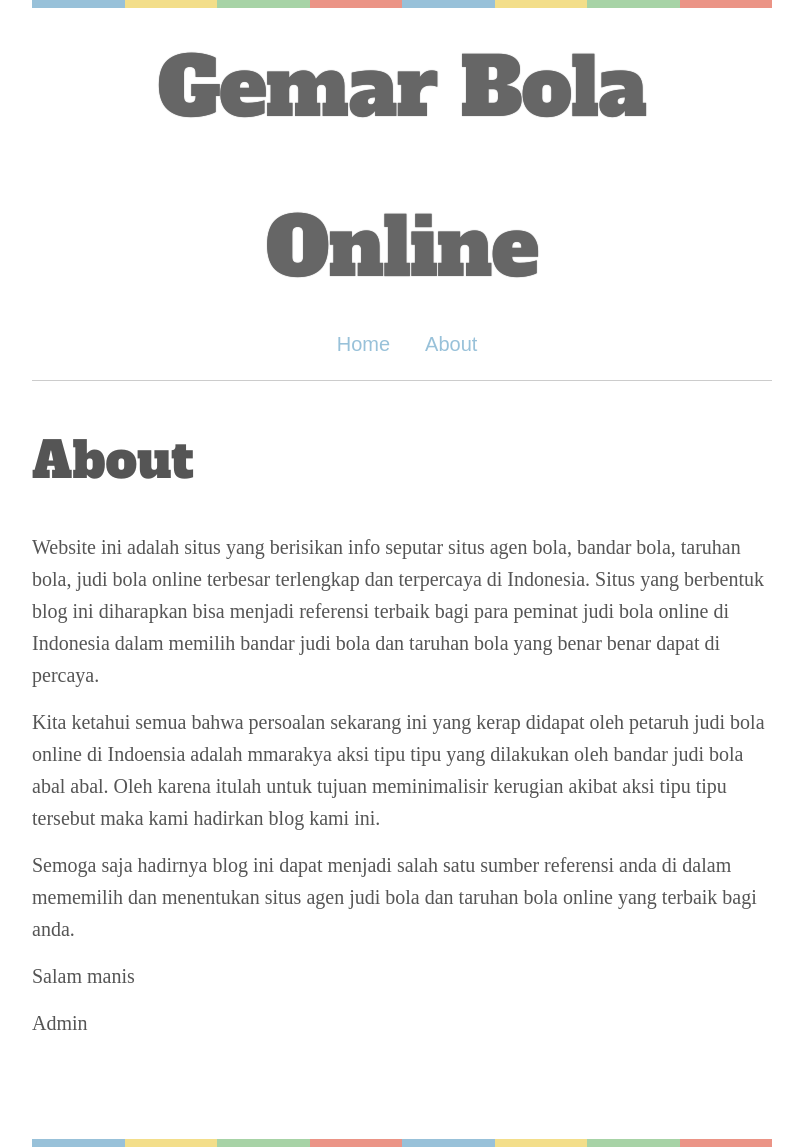
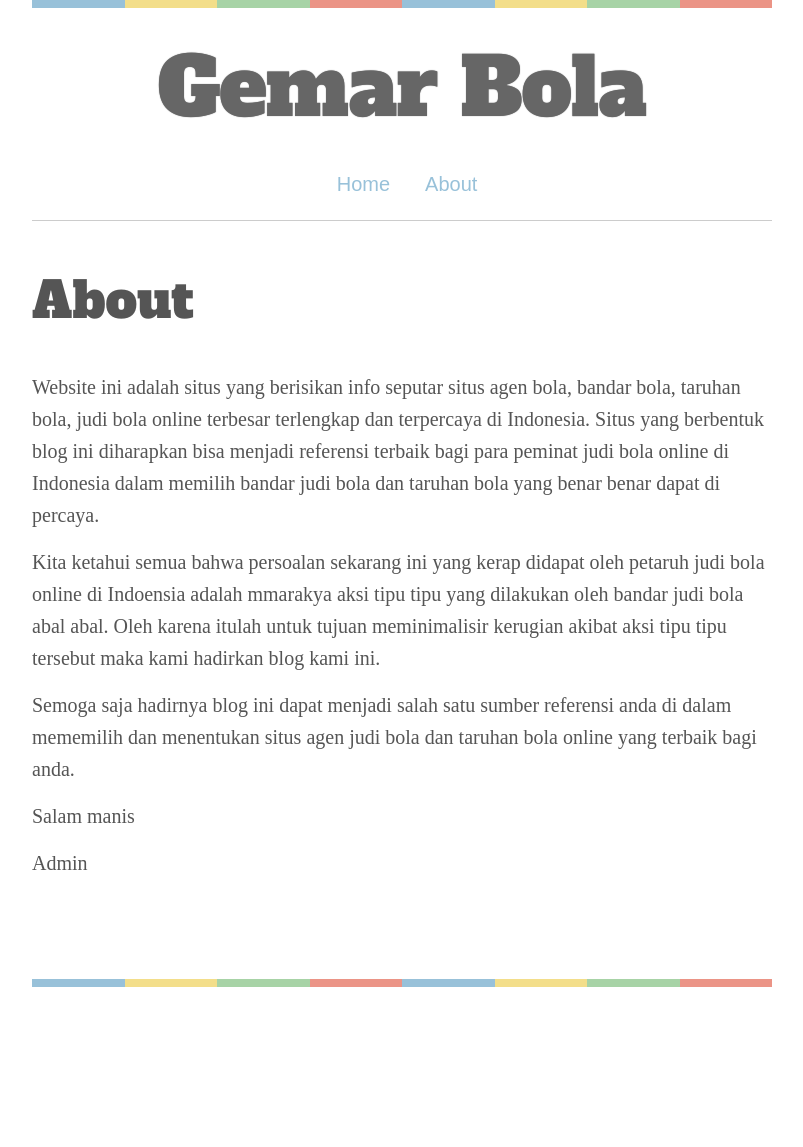
Before and after one commit to mosiz/gemarbola, a Jekyll site: the page built from _pages/about.md, in a window 1280 px wide. Shown: the whole page, without its empty margins (238-1041 px from the left). Built offline with Jekyll 4.4.1, drawn with Linux system fonts in a browser that asks for light colours; some web fonts are replaced; after the commit the page ends 987 px from its top, so only the background shows below that.

Commit message:
Update _config.yml

```diff
--- a/_config.yml
+++ b/_config.yml
@@ -1,7 +1,7 @@
 #Created by webjeda - http://webjeda.com
 
 # Site settings
-title: "Gemar Bola Online"
+title: "Gemar Bola"
 title-font-size: '4em' # a provision to adjust the size of your title. If it is too long then do resize to a smaller value. By default it will be 4em.
 
 email: your-email@domain.com
```
